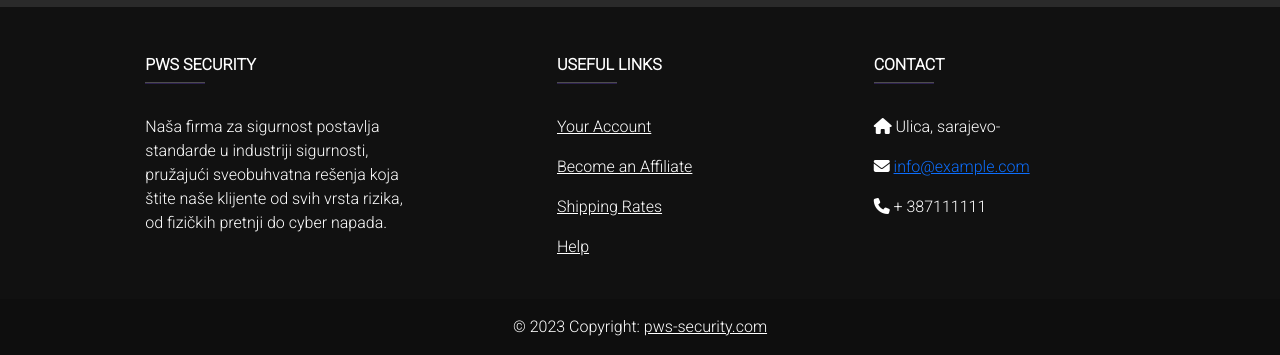
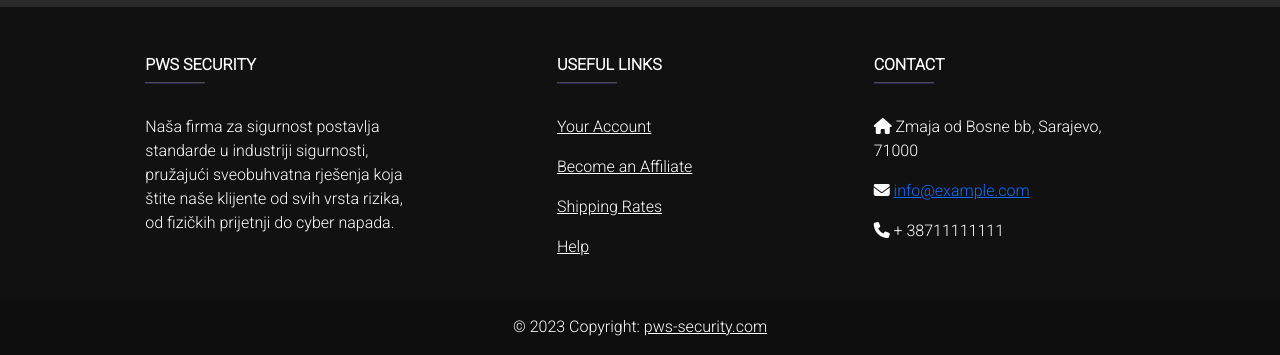
Before and after one commit to halilovick/Security-Systems-Website-PWS, a plain HTML site: page index.html in a window 1280 px wide. Shown: the part 2858-3213 px from the top of the page. Drawn offline with nearby package versions, Linux system fonts and the light colour scheme.

Commit message:
Minor changes

```diff
--- a/index.html
+++ b/index.html
@@ -244,8 +244,8 @@
             <hr class="mb-4 mt-0 d-inline-block mx-auto" style="width: 60px; background-color: #7c4dff; height: 2px">
             <p>
               Naša firma za sigurnost postavlja standarde u industriji
-              sigurnosti, pružajući sveobuhvatna rešenja koja štite naše
-              klijente od svih vrsta rizika, od fizičkih pretnji do cyber
+              sigurnosti, pružajući sveobuhvatna rješenja koja štite naše
+              klijente od svih vrsta rizika, od fizičkih prijetnji do cyber
               napada.
             </p>
           </div>
@@ -270,14 +270,14 @@
           <div class="col-md-4 col-lg-3 col-xl-3 mx-auto mb-md-0 mb-4">
             <h6 class="text-uppercase fw-bold">Contact</h6>
             <hr class="mb-4 mt-0 d-inline-block mx-auto" style="width: 60px; background-color: #7c4dff; height: 2px">
-            <p><i class="fas fa-home mr-3"></i> Ulica, sarajevo-</p>
+            <p><i class="fas fa-home mr-3"></i> Zmaja od Bosne bb, Sarajevo, 71000</p>
             <p>
               <i class="fas fa-envelope mr-3"></i>
               <a href="mailto:contact@pwssecurity.com?subject=&body=">
                 info@example.com
               </a>
             </p>
-            <p><i class="fas fa-phone mr-3"></i> + 387111111</p>
+            <p><i class="fas fa-phone mr-3"></i> + 38711111111</p>
           </div>
         </div>
       </div>
```
Also changed, not shown: 1 other file.
